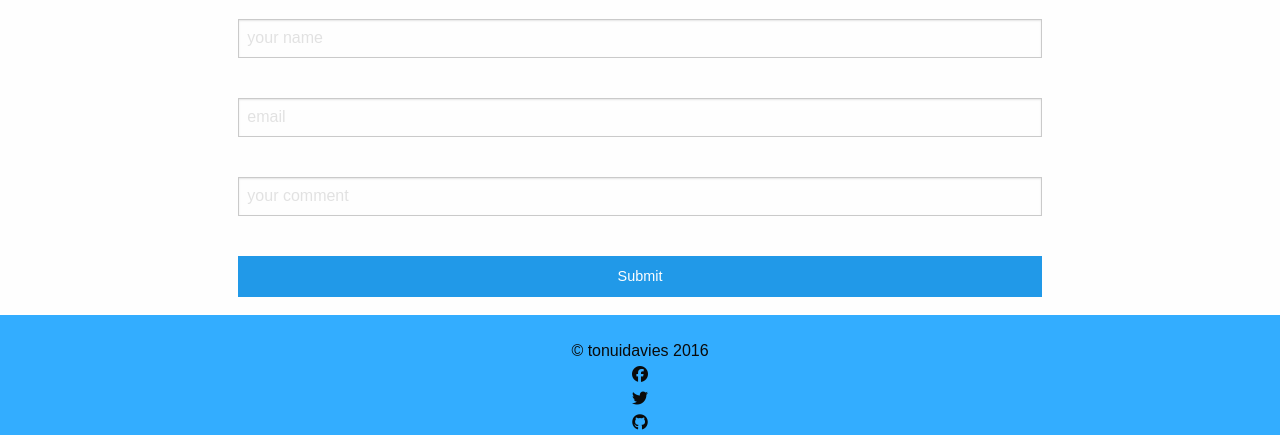
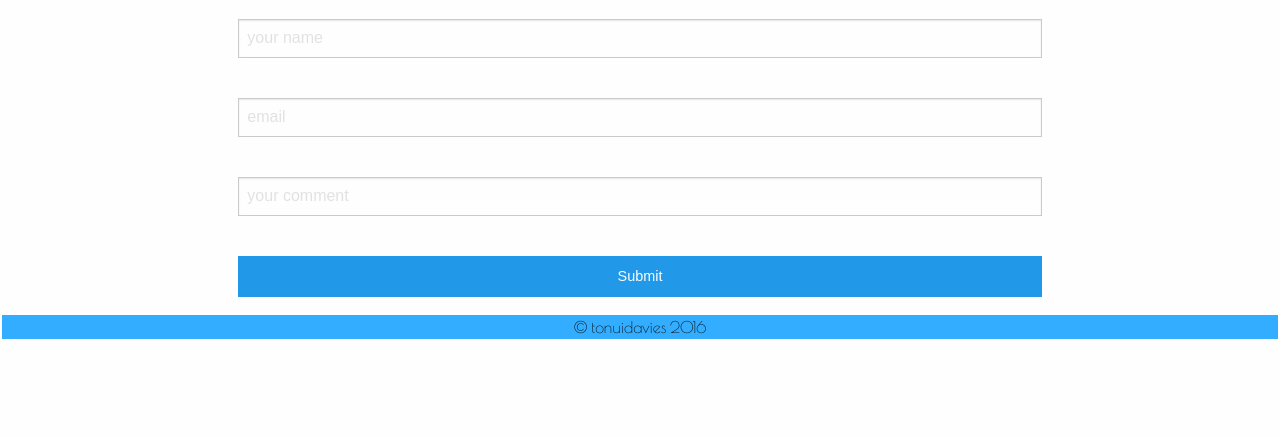
Before and after one commit to erick-munene/tonuidaviesite, a plain HTML site: page index.html in a window 1280 px wide. Shown: the part 1563-2000 px from the top of the page. After the commit the page ends 1904 px from the top, so only its background shows below. Drawn offline with nearby package versions, Linux system fonts and the light colour scheme; a web font is replaced by a local one.

Commit message:
another row at the footer added

```diff
--- a/index.html
+++ b/index.html
@@ -151,22 +151,11 @@
 
 
              </div>
-        <div class="row">
-            <div class="large-12 columns footer">
-                <div class "large-3 columns footer"><br>
-                </div>
-                <div class "large-6 columns footer">&copy; tonuidavies 2016</div>
-                <div class "large-3 columns footer"><i class="fa fa-facebook" aria-hidden="true"></i><br>
-                    <i class="fa fa-twitter" aria-hidden="true"></i><br>
-                    <i class="fa fa-github" aria-hidden="true"></i>
 
 
-                </div>
-
-            </div>
       </div>
-<div class="row">
-        </div>
+      <div class="row footer">
+          &copy; tonuidavies 2016
       </div>
 
 
```
